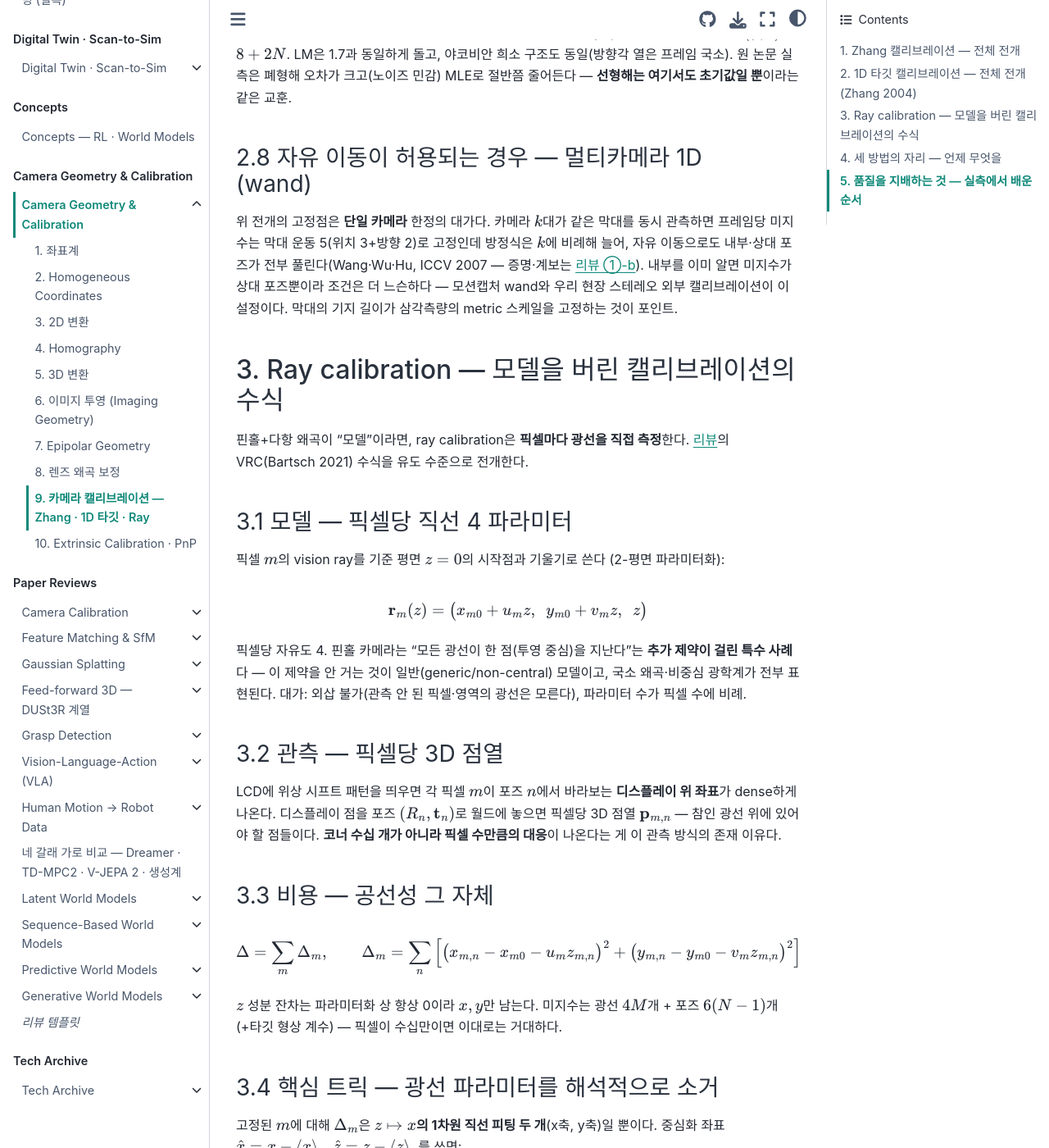
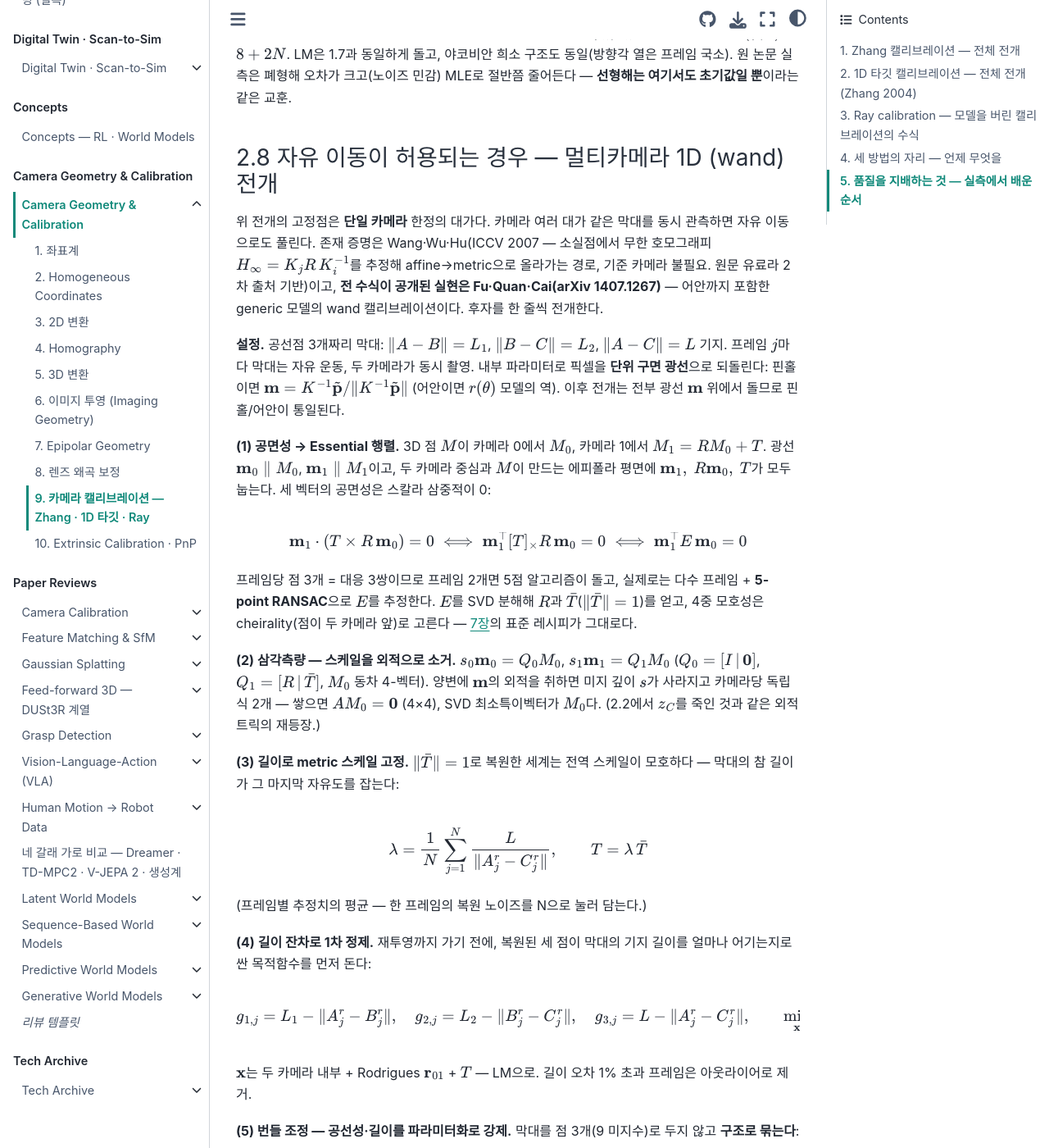
Before and after one commit to DoHyun468/robotics-study, a Jupyter Book: the page built from vision/calibration.md, in a window 1280 px wide and 1400 px high, scrolled down 6412 px. Shown: the whole window at 82% size. Built offline with Jupyter Book 1.0.4 settings and Sphinx 7.4.7 and the Sphinx Book theme 1.1.4, drawn with Linux system fonts in a browser that asks for light colours; some of the changed text lies outside the part shown.

Commit message:
자유 이동 1D 섹션을 원문 기반으로 재작성 — Fu·Quan·Cai(arXiv 1407.1267) 전 파이프라인 6단계 수식 전개(E·삼각측량·길이 스케일·공선 파라미터화 BA·vision graph), Wang·Wu·Hu는 소실점→H∞ 경로로 정정
Co-Authored-By: Claude Fable 5 <noreply@anthropic.com>

```diff
--- a/vision/calibration.md
+++ b/vision/calibration.md
@@ -187,9 +187,56 @@ $$ \min\ \sum_{n}\sum_{p\in\{A,B,C\}} \|\mathbf x_{p,n} - \pi(K,\ A,\ \phi_n, \t
 
 파라미터는 $K$(5) + 고정점 $A$(3) + **프레임당 막대 방향 2**(구면각 $\phi_n, \theta_n$ — $B = A + L\,\mathbf d(\phi,\theta)$) = $8 + 2N$. LM은 1.7과 동일하게 돌고, 야코비안 희소 구조도 동일(방향각 열은 프레임 국소). 원 논문 실측은 폐형해 오차가 크고(노이즈 민감) MLE로 절반쯤 줄어든다 — **선형해는 여기서도 초기값일 뿐**이라는 같은 교훈.
 
-### 2.8 자유 이동이 허용되는 경우 — 멀티카메라 1D (wand)
+### 2.8 자유 이동이 허용되는 경우 — 멀티카메라 1D (wand) 전개
 
-위 전개의 고정점은 **단일 카메라** 한정의 대가다. 카메라 $k$대가 같은 막대를 동시 관측하면 프레임당 미지수는 막대 운동 5(위치 3+방향 2)로 고정인데 방정식은 $k$에 비례해 늘어, 자유 이동으로도 내부·상대 포즈가 전부 풀린다(Wang·Wu·Hu, ICCV 2007 — 증명·계보는 [리뷰 ①-b](../reviews/1d-calibration.md)). 내부를 이미 알면 미지수가 상대 포즈뿐이라 조건은 더 느슨하다 — 모션캡처 wand와 우리 현장 스테레오 외부 캘리브레이션이 이 설정이다. 막대의 기지 길이가 삼각측량의 metric 스케일을 고정하는 것이 포인트.
+위 전개의 고정점은 **단일 카메라** 한정의 대가다. 카메라 여러 대가 같은 막대를 동시 관측하면 자유 이동으로도 풀린다. 존재 증명은 Wang·Wu·Hu(ICCV 2007 — 소실점에서 무한 호모그래피 $H_\infty = K_j R\, K_i^{-1}$를 추정해 affine→metric으로 올라가는 경로, 기준 카메라 불필요. 원문 유료라 2차 출처 기반)이고, **전 수식이 공개된 실현은 Fu·Quan·Cai(arXiv 1407.1267)** — 어안까지 포함한 generic 모델의 wand 캘리브레이션이다. 후자를 한 줄씩 전개한다.
+
+**설정.** 공선점 3개짜리 막대: $\|A-B\|=L_1$, $\|B-C\|=L_2$, $\|A-C\|=L$ 기지. 프레임 $j$마다 막대는 자유 운동, 두 카메라가 동시 촬영. 내부 파라미터로 픽셀을 **단위 구면 광선**으로 되돌린다: 핀홀이면 $\mathbf m = K^{-1}\tilde{\mathbf p}/\|K^{-1}\tilde{\mathbf p}\|$ (어안이면 $r(\theta)$ 모델의 역). 이후 전개는 전부 광선 $\mathbf m$ 위에서 돌므로 핀홀/어안이 통일된다.
+
+**(1) 공면성 → Essential 행렬.** 3D 점 $M$이 카메라 0에서 $M_0$, 카메라 1에서 $M_1 = R M_0 + T$. 광선 $\mathbf m_0 \parallel M_0$, $\mathbf m_1 \parallel M_1$이고, 두 카메라 중심과 $M$이 만드는 에피폴라 평면에 $\mathbf m_1,\ R\mathbf m_0,\ T$가 모두 눕는다. 세 벡터의 공면성은 스칼라 삼중적이 0:
+
+$$ \mathbf m_1 \cdot (T \times R\,\mathbf m_0) = 0
+\;\Longleftrightarrow\;
+\mathbf m_1^\top [T]_\times R\, \mathbf m_0 = 0
+\;\Longleftrightarrow\;
+\mathbf m_1^\top E\, \mathbf m_0 = 0 $$
+
+프레임당 점 3개 = 대응 3쌍이므로 프레임 2개면 5점 알고리즘이 돌고, 실제로는 다수 프레임 + **5-point RANSAC**으로 $E$를 추정한다. $E$를 SVD 분해해 $R$과 $\bar T$($\|\bar T\|=1$)를 얻고, 4중 모호성은 cheirality(점이 두 카메라 앞)로 고른다 — [7장](epipolar.md)의 표준 레시피가 그대로다.
+
+**(2) 삼각측량 — 스케일을 외적으로 소거.** $s_0\mathbf m_0 = Q_0 M_0$, $s_1\mathbf m_1 = Q_1 M_0$ ($Q_0 = [I\,|\,\mathbf 0]$, $Q_1 = [R\,|\,\bar T]$, $M_0$ 동차 4-벡터). 양변에 $\mathbf m$의 외적을 취하면 미지 깊이 $s$가 사라지고 카메라당 독립식 2개 — 쌓으면 $A M_0 = \mathbf 0$ (4×4), SVD 최소특이벡터가 $M_0$다. (2.2에서 $z_C$를 죽인 것과 같은 외적 트릭의 재등장.)
+
+**(3) 길이로 metric 스케일 고정.** $\|\bar T\|=1$로 복원한 세계는 전역 스케일이 모호하다 — 막대의 참 길이가 그 마지막 자유도를 잡는다:
+
+$$ \lambda = \frac{1}{N}\sum_{j=1}^{N} \frac{L}{\|A_j^r - C_j^r\|},\qquad T = \lambda\,\bar T $$
+
+(프레임별 추정치의 평균 — 한 프레임의 복원 노이즈를 N으로 눌러 담는다.)
+
+**(4) 길이 잔차로 1차 정제.** 재투영까지 가기 전에, 복원된 세 점이 막대의 기지 길이를 얼마나 어기는지로 싼 목적함수를 먼저 돈다:
+
+$$ g_{1,j} = L_1 - \|A_j^r - B_j^r\|,\quad
+g_{2,j} = L_2 - \|B_j^r - C_j^r\|,\quad
+g_{3,j} = L - \|A_j^r - C_j^r\|,\qquad
+\min_{\mathbf x} \sum_j \big(g_{1,j}^2 + g_{2,j}^2 + g_{3,j}^2\big) $$
+
+$\mathbf x$는 두 카메라 내부 + Rodrigues $\mathbf r_{01}$ + $T$ — LM으로. 길이 오차 1% 초과 프레임은 아웃라이어로 제거.
+
+**(5) 번들 조정 — 공선성·길이를 파라미터화로 강제.** 막대를 점 3개(9 미지수)로 두지 않고 **구조로 묶는다**:
+
+$$ B_j = A_j + L_1\,\mathbf n_j,\qquad C_j = A_j + L\,\mathbf n_j,\qquad
+\mathbf n_j = (\sin\phi_j\cos\theta_j,\ \sin\phi_j\sin\theta_j,\ \cos\phi_j)^\top $$
+
+프레임당 미지수가 정확히 **5개**($A_j$ 3 + 방향각 2)로 줄고, 공선성과 길이는 위반이 불가능한 하드 제약이 된다. 최종 목적함수는 두 카메라·전 프레임의 세 점 재투영 오차:
+
+$$ \min_{\mathbf y,\ \{A_j,\phi_j,\theta_j\}}\ \sum_{i=0}^{1}\sum_{j}
+\Big( \|\mathbf a_{ij} - P_i(\mathbf y, A_j)\|^2
++ \|\mathbf b_{ij} - P_i(\mathbf y, A_j + L_1\mathbf n_j)\|^2
++ \|\mathbf c_{ij} - P_i(\mathbf y, A_j + L\mathbf n_j)\|^2 \Big) $$
+
+$\mathbf y$는 내부(왜곡 고차항 포함)+외부, 희소 LM — 1.7의 화살촉 구조가 여기서도 그대로다.
+
+**(6) 카메라가 더 많으면 — vision graph.** 공통 관측 수 $M_{ik}$의 역수를 간선 가중치로 한 그래프에서 기준 카메라로부터의 **최단 경로**(Dijkstra)를 따라 쌍별 결과를 합성하고($R_{ik}=R_{jk}R_{ij},\ T_{ik}=R_{jk}T_{ij}+T_{jk}$), 전체를 (5)의 전역 BA로 마감한다. wand의 존재 이유가 여기서 선명해진다 — **서로 마주 보는 카메라들도 막대는 동시에 본다**(2D 보드는 불가능한 배치).
+
+**정리 — 왜 자유 이동이 갑자기 가능해졌나.** 단일 카메라에서 프레임당 미지수 5(위 (5)의 $A_j, \phi_j, \theta_j$)를 관측 ~4~5개가 못 따라잡던 것이, 두 번째 카메라가 **같은 미지수에 관측 6개(세 점 × 2좌표)를 추가**하면서 흑자로 바뀐다. 더 근본적으로는 대응점들이 에피폴라 제약으로 상대 포즈를 직접 물고 들어오고, 기지 길이는 $E$가 못 주는 마지막 1자유도(스케일)만 메우면 된다. 내부를 이미 알면 (1)~(3)만으로 외부가 끝난다 — 모션캡처 wand와 우리 현장 스테레오 외부 캘리브레이션이 정확히 이 지점이다.
 
 ## 3. Ray calibration — 모델을 버린 캘리브레이션의 수식
 
```
Also changed, not shown: reviews/1d-calibration.md (+7 -4 lines).
